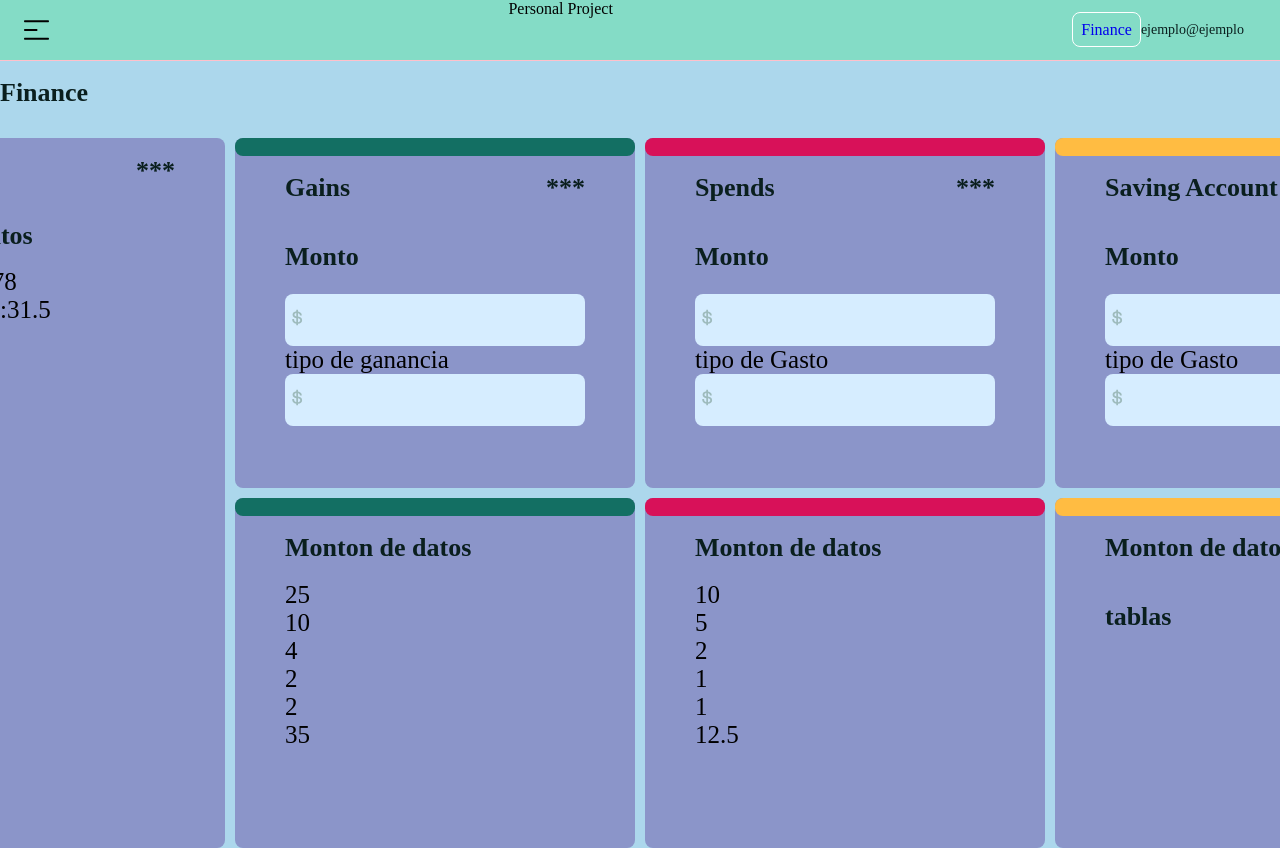
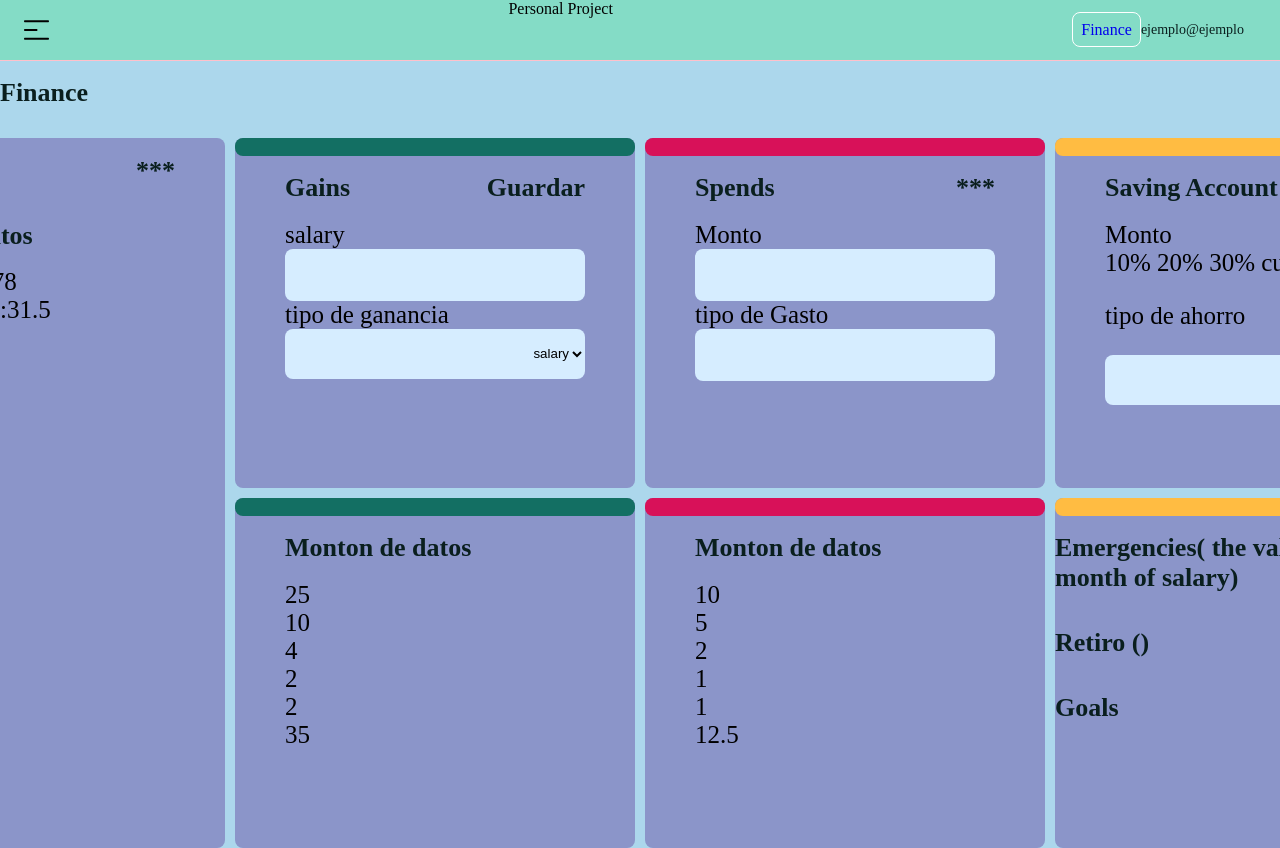
Before and after one commit to jyunakaike/PersonalProject, a React app: page /finance in a window 1280 px wide. Shown: the top 848 px of the page. Built offline with nearby package versions, Linux system fonts and the light colour scheme.

Commit message:
useRef in gain form

```diff
--- a/src/InitialState.js
+++ b/src/InitialState.js
@@ -5,61 +5,73 @@ export default {
         'id': '1',
         'price': 25,
         'description' :'gain',
+        'type':'salary',
       },
       {
         'id': '3',
         'price': 10,
         'description' :'gain',
+        'type':'salary',
       },
       {
         'id': '4',
         'price': 4,
         'description' :'gain',
+        'type':'salary',
       },
       {
         'id': '5',
         'price': 2,
         'description' :'gain',
+        'type':'salary',
       },
       {
         'id': '6',
         'price': 2,
         'description' :'gain',
+        'type':'salary',
       },
       {
         'id': '7',
         'price': 35,
         'description' :'gain',
+        'type':'salary',
       },
       {
         'id': '8',
         'price': 10,
         'description' :'spend',
+        'type':'food',
       },
       {
         'id': '9',
         'price': 5,
         'description' :'spend',
+        'type':'taxes',
       },
       {
         'id': '10',
         'price': 2,
         'description' :'spend',
+        'type':'taxes',
       },
       {
         'id': '11',
         'price': 1,
         'description' :'spend',
+        'type':'rental',
       },
       {
         'id': '12',
         'price': 1,
         'description' :'spend',
+        'type':'rental',
       },
       {
         'id': '15',
         'price': 12.5,
         'description' :'spend',
+        'type':'rental',
       },
 
     ],
--- a/src/pages/Finance.jsx
+++ b/src/pages/Finance.jsx
@@ -1,10 +1,11 @@
-import React from 'react'
+import React, { useRef } from 'react'
 import '@styles/Finance.scss'
 import InitialState from '../InitialState'
 
 
 const Finance = () => {
     const gains = InitialState.gains
+    const form = useRef(InitialState);
     // const spends = InitialState.spends
 
     // let total = 0;
@@ -27,6 +28,15 @@ const Finance = () => {
                 return spendTotal } )
 
     const total= gainTotal - spendTotal;
+
+    const guardarGain =() => {
+        const formData = new FormData(form.current)
+        const data = {
+            price: formData.get('financialInput') ,
+            description: formData.get('type')
+        }
+        console.log(data);
+    }
 
     return (
         <div className='finance-container'>
@@ -73,15 +83,21 @@ const Finance = () => {
                     <div className='gainLine' />
                     <div className='title'>
                         <h1>Gains</h1>
-                        <h1>***</h1>
+
+                        <div onClick={guardarGain} ><h1>Guardar</h1></div>
                     </div>
+                    <form action="/" ref={form}>
                     <div className='detail'>
-                        <h2>Monto</h2>
-                        <input type="text" className='financial-input' />
+                        salary
+                        <input type="text" className='financial-input' name='financialInput' />
 
                         tipo de ganancia
-                        <input type="text" className='financial-input' />
+                        {/* <input type="text" className='financial-input' /> */}
+                        <select name='gainSelector' id='gainSelector' className='financial-input' name='type'>
+                            <option value="salary">salary</option>
+                        </select>
                     </div>
+                    </form>
                 </div>
 
                 <div className='spend' >
@@ -91,7 +107,7 @@ const Finance = () => {
                         <h1>***</h1>
                     </div>
                     <div className='detail'>
-                        <h2>Monto</h2>
+                        Monto
                         <input type="text" className='financial-input' />
                         tipo de Gasto
                         <input type="text" className='financial-input' />
@@ -105,10 +121,16 @@ const Finance = () => {
                         <h1>***</h1>
                     </div>
                     <div className='detail'>
-                        <h2>Monto</h2>
-                        <input type="text" className='financial-input' />
-                        tipo de Gasto
-                        <input type="text" className='financial-input' />
+                        Monto
+                          <div>10% 20% 30% custom</div>
+
+                          <p>tipo de ahorro</p>
+                        {/* <input type="text" className='financial-input' /> */}
+                        <select name="saveSelector" id='saveSelector' className='financial-input'>
+                            <option value="Emergency">Emergency</option>
+                            <option value="Retiro">Retiro</option>
+                            <option value="Goals">Goals</option>
+                        </select>
                     </div>
                 </div>
 
@@ -128,7 +150,7 @@ const Finance = () => {
                             gains
                                 .filter(gain => gain.description === 'gain')
                                 .map(gain =>
-                                    <div>{gain.price}</div>
+                                    <div key={gain.id} >{gain.price}</div>
                                 )
                         }
 
@@ -140,12 +162,12 @@ const Finance = () => {
                     <div className='title'>
                         <h1>Monton de datos</h1>
                     </div>
-                    <div className='detail' >
+                    <div className='detail'  >
                         {
                             gains
                                 .filter(gain => gain.description === 'spend')
                                 .map(gain =>
-                                    <div>{gain.price}</div>
+                                    <div key={gain.id}>{gain.price}</div>
                                 )
                         }
 
@@ -155,12 +177,17 @@ const Finance = () => {
                 <div className='savingAccount2' >
                     <div className='savingLine' />
 
-                    <div className='title'>
-                        <h1>Monton de datos</h1>
+                    <div className='title-save'>
+                        <h1>Emergencies( the value of 3 or 6 month of salary)</h1>
+                        <h1>Retiro ()</h1>
+                        <h1>Goals </h1>
+
+
+
                     </div>
-                    <div className='detail'>
+                    {/* <div className='detail'>
                         <h2>tablas</h2>
-                    </div>
+                    </div> */}
                 </div>
 
             </div>
--- a/src/styles/Finance.scss
+++ b/src/styles/Finance.scss
@@ -83,9 +83,9 @@
     text-align: right;
 
 
-    background-image: url(@icons/icon-dollar.svg);
-    background-repeat: no-repeat;
-    background-position: 7px 15px;
+    // background-image: url(@icons/icon-dollar.svg);
+    // background-repeat: no-repeat;
+    // background-position: 7px 15px;
 }
 .financial-input:hover{
     background-color: var(--middleBlueGreen);
@@ -221,6 +221,13 @@
     padding-left: 50px;
     padding-right: 50px;
 }
+.title-save{
+    display: flex;
+    flex-direction: column;
+
+    // padding-left: 50px;
+    // padding-right: 50px;
+}
 
 .detail{
     padding-left: 50px;
@@ -229,4 +236,5 @@
     display: grid;
 
 
+
 }
```
